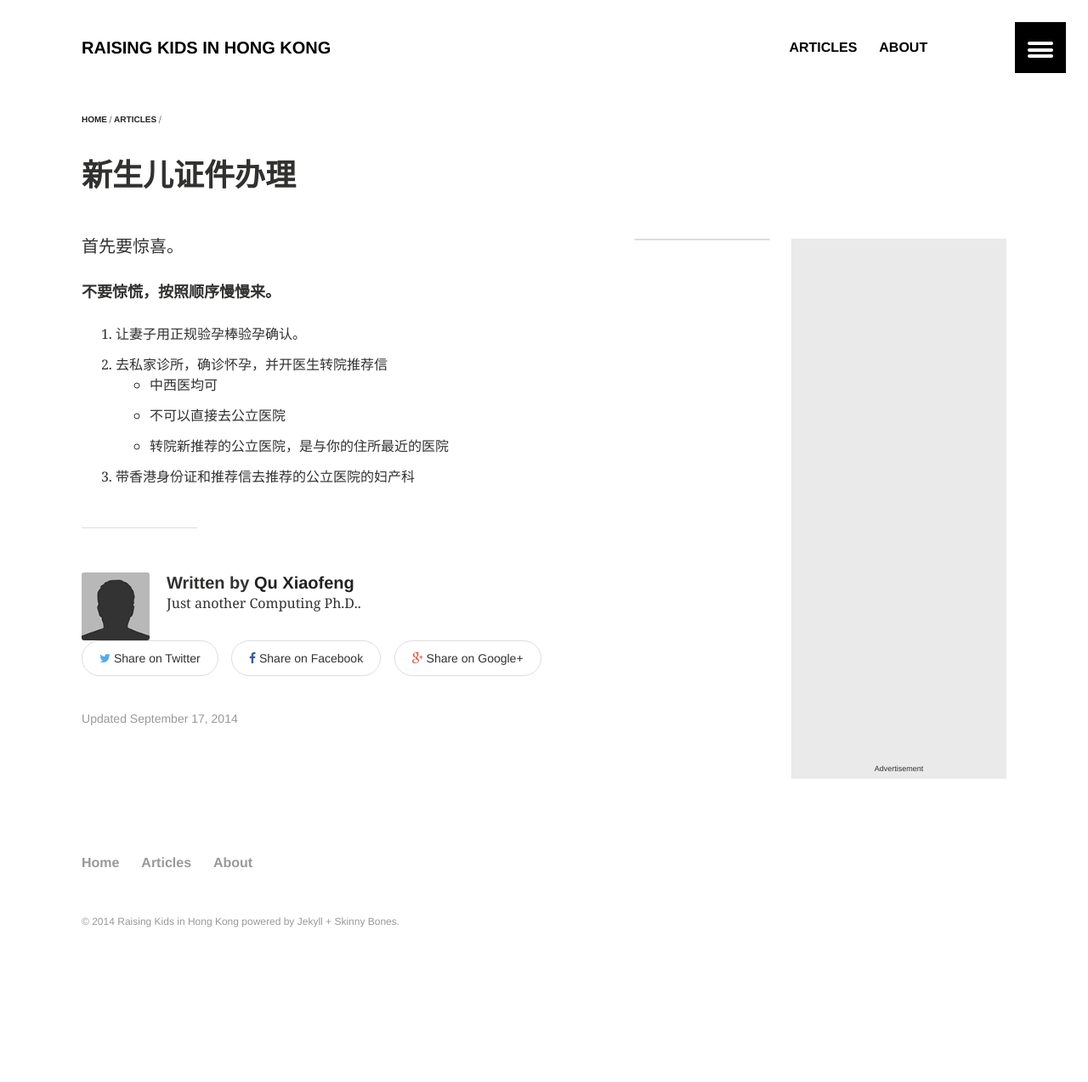
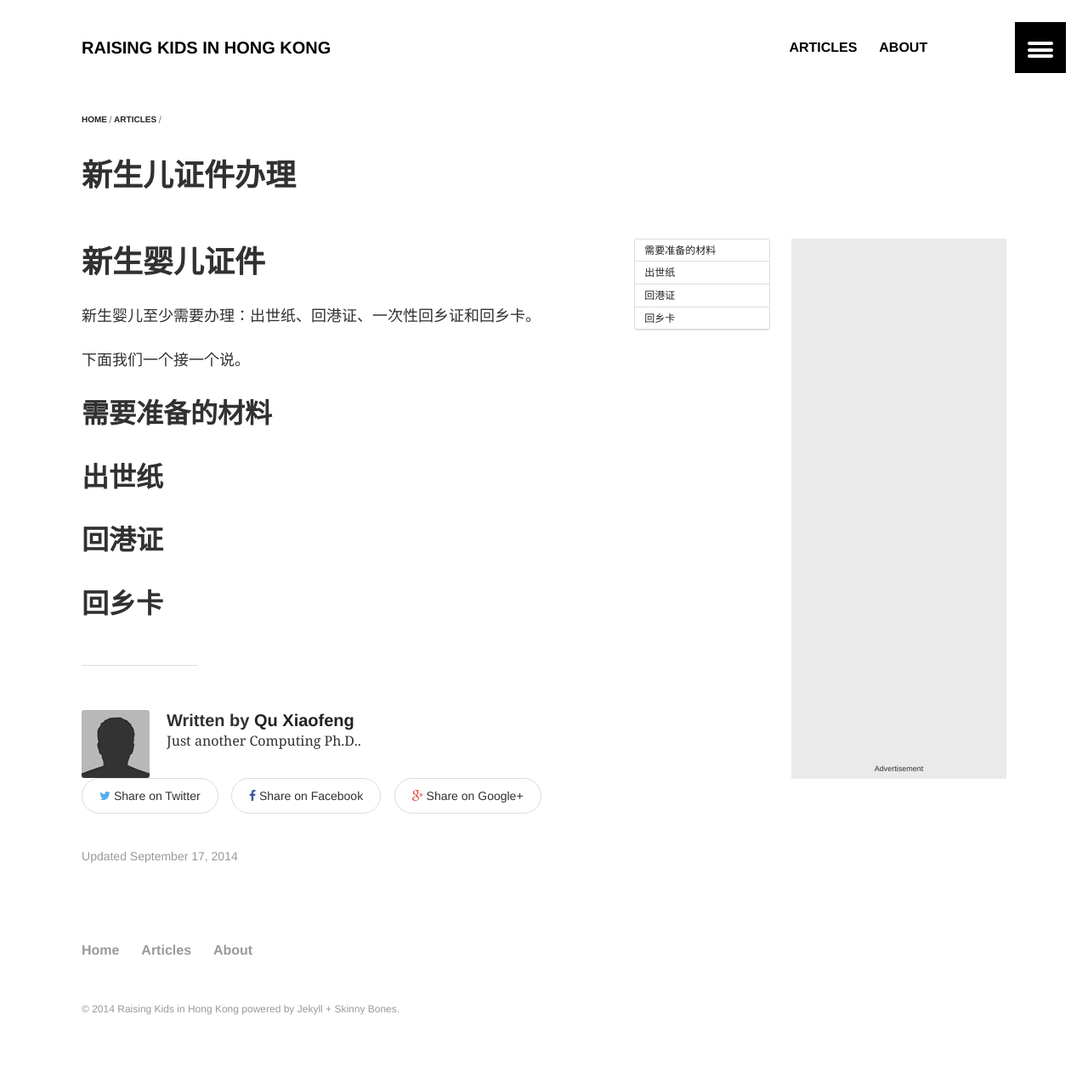
Before and after one commit to quxiaofeng/raisingkidsinhk, a Jekyll site: the page built from _posts/articles/2014-09-17-birth-certificate.md, in a window 1280 px wide. Shown: the whole page at 85% size. Built offline with Jekyll 4.4.1, drawn with Linux system fonts in a browser that asks for light colours; before the commit the page ends 1171 px from its top, so only the background shows below that.

Commit message:
ReINIT the website
Signed-off-by: Xiaofeng QU <xiaofeng.qu.hk@ieee.org>

```diff
--- a/_posts/articles/2014-09-17-birth-certificate.md
+++ b/_posts/articles/2014-09-17-birth-certificate.md
@@ -14,15 +14,21 @@ ads: true
 toc: true
 ---
 
-首先要惊喜。
+新生婴儿证件
+==============
 
-{{ more }}
+新生婴儿至少需要办理：出世纸、回港证、一次性回乡证和回乡卡。
 
-**不要惊慌，按照顺序慢慢来。**
+下面我们一个接一个说。
 
-1. 让妻子用正规验孕棒验孕确认。
-2. 去私家诊所，确诊怀孕，并开医生转院推荐信
-  + 中西医均可
-  + 不可以直接去公立医院
-  + 转院新推荐的公立医院，是与你的住所最近的医院
-3. 带香港身份证和推荐信去推荐的公立医院的妇产科
+需要准备的材料
+--------------
+
+出世纸
+---------------
+
+回港证
+---------------
+
+回乡卡
+---------------
```
Also changed, not shown: _posts/articles/2014-09-17-when-your-wife-got-pregnant.md (+0 -3 lines), index.md (+2 -2 lines).
